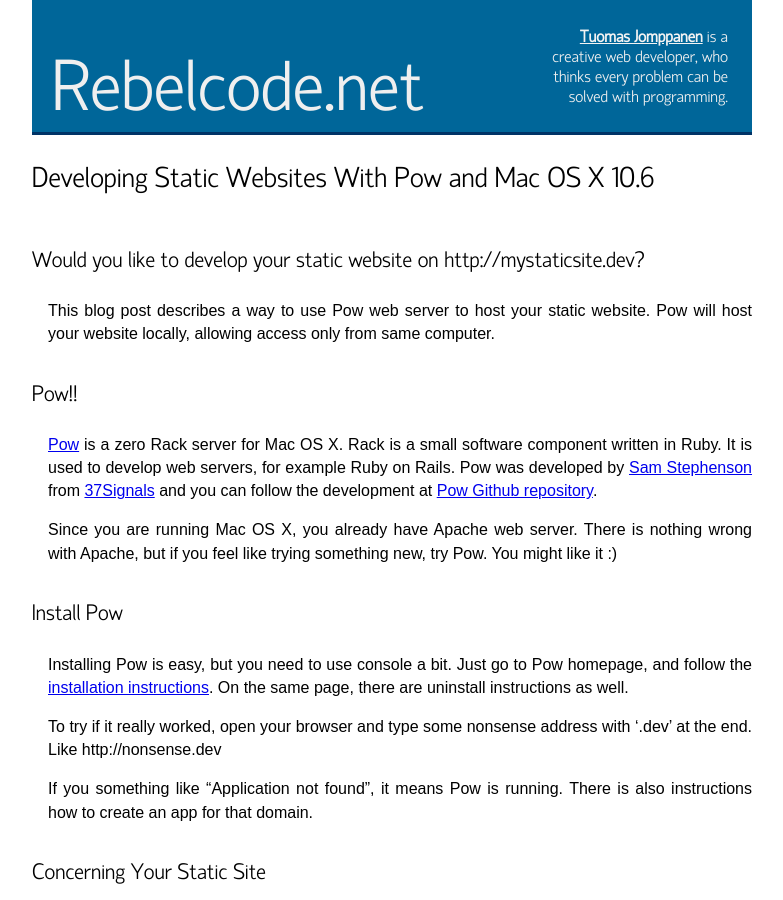
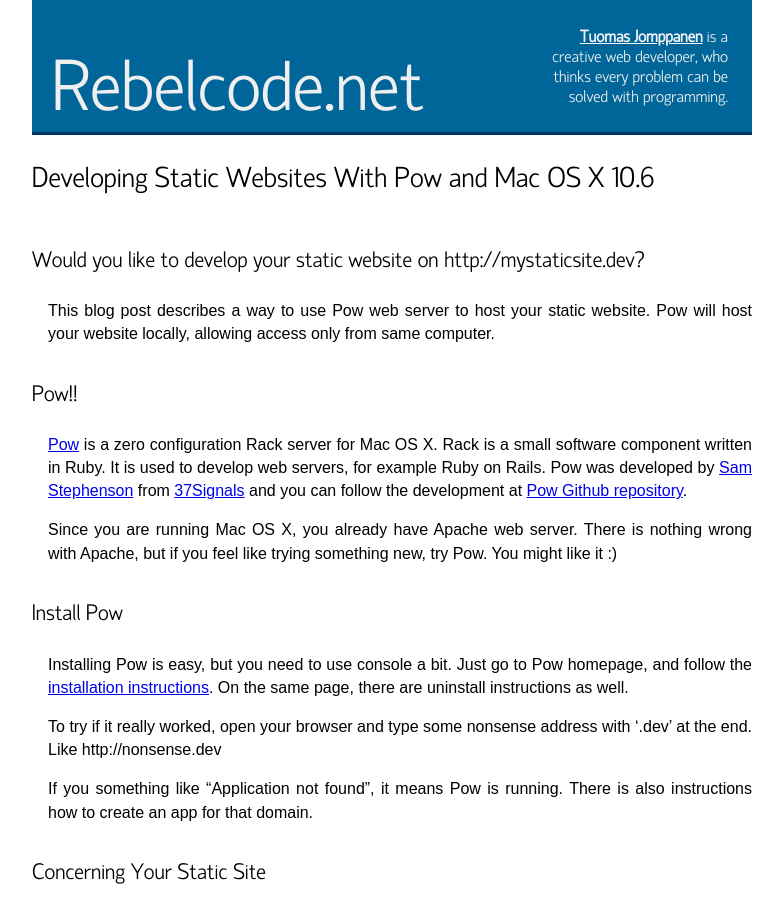
Before and after one commit to tuomasj/tuomasj.github.com, a Jekyll site: the page built from _posts/2011-07-03-developing-static-websites-with-pow.markdown, in a window 1280 px wide and 900 px high. Shown: the whole window, without its empty margins (248-1031 px from the left). Built offline with Jekyll 4.4.1, drawn with Linux system fonts in a browser that asks for light colours.

Commit message:
Embarassing typo fixed

```diff
--- a/_posts/2011-07-03-developing-static-websites-with-pow.markdown
+++ b/_posts/2011-07-03-developing-static-websites-with-pow.markdown
@@ -8,7 +8,7 @@
 
 ## Pow!! ##
 
-[Pow](http://pow.cx) is a zero Rack server for Mac OS X. Rack is a small software component written in Ruby. It is used to develop web servers, for example Ruby on Rails. Pow was developed by [Sam Stephenson](http://twitter.com/#!/sstephenson) from [37Signals](http://www.37signals.com) and you can follow the development at [Pow Github repository](https://github.com/37signals/pow).
+[Pow](http://pow.cx) is a zero configuration Rack server for Mac OS X. Rack is a small software component written in Ruby. It is used to develop web servers, for example Ruby on Rails. Pow was developed by [Sam Stephenson](http://twitter.com/#!/sstephenson) from [37Signals](http://www.37signals.com) and you can follow the development at [Pow Github repository](https://github.com/37signals/pow).
 
 Since you are running Mac OS X, you already have Apache web server. There is nothing wrong with Apache, but if you feel like trying something new, try Pow. You might like it :)
 
```
Also changed, not shown: _posts/2011-06-25-gridlover-build-your-vertical-rhythm.markdown (added, +22 -0 lines).
